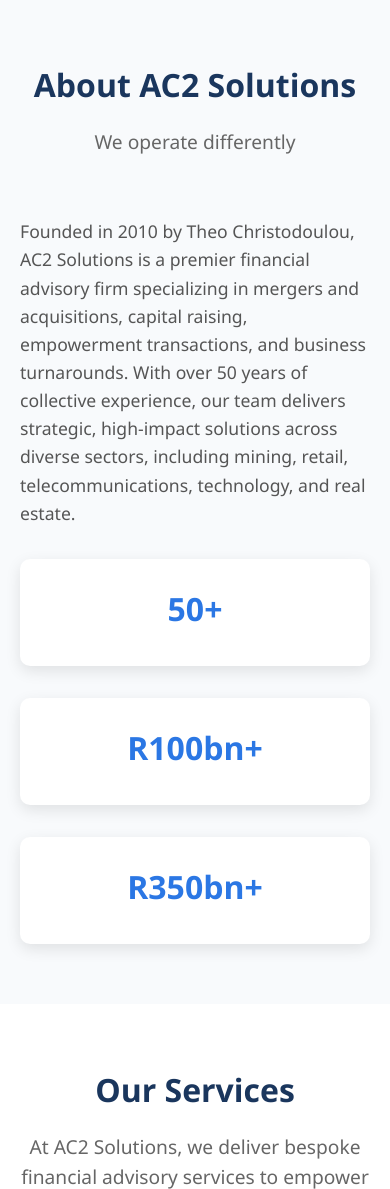
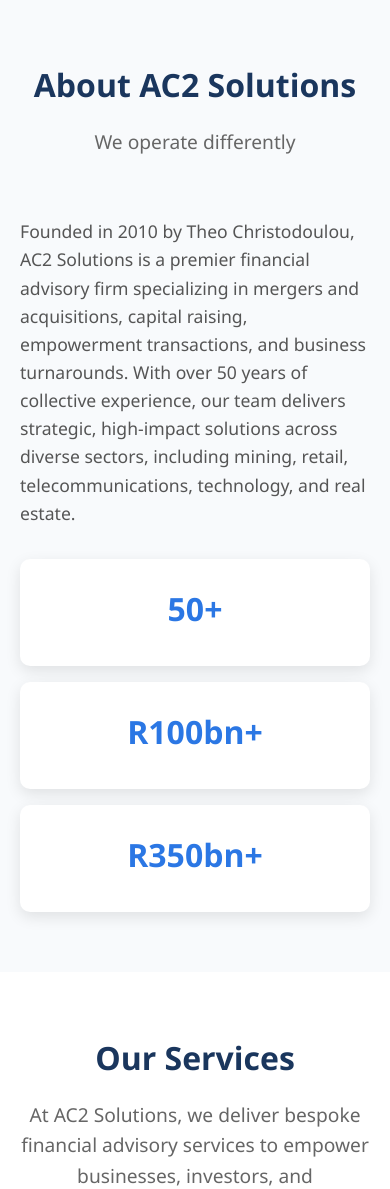
Before and after one commit to richardv4409/ac2-solutions-website, a PHP site: page / in a window 390 px wide. Shown: the part 498-1687 px from the top of the page. Run offline with PHP 8.4, Linux system fonts and the light colour scheme.

Commit message:
Fix mobile layout for stats section
- Change stats from horizontal row to vertical column on mobile
- Add proper spacing between stat cards
- Ensure all stats are visible on mobile devices

🤖 Generated with [Claude Code](https://claude.ai/code)

Co-Authored-By: Claude <noreply@anthropic.com>

```diff
--- a/styles.css
+++ b/styles.css
@@ -533,8 +533,8 @@ section {
     }
 
     .about-stats {
-        flex-direction: row;
-        justify-content: space-between;
+        flex-direction: column;
+        gap: 1rem;
     }
 
     .stat {
```
